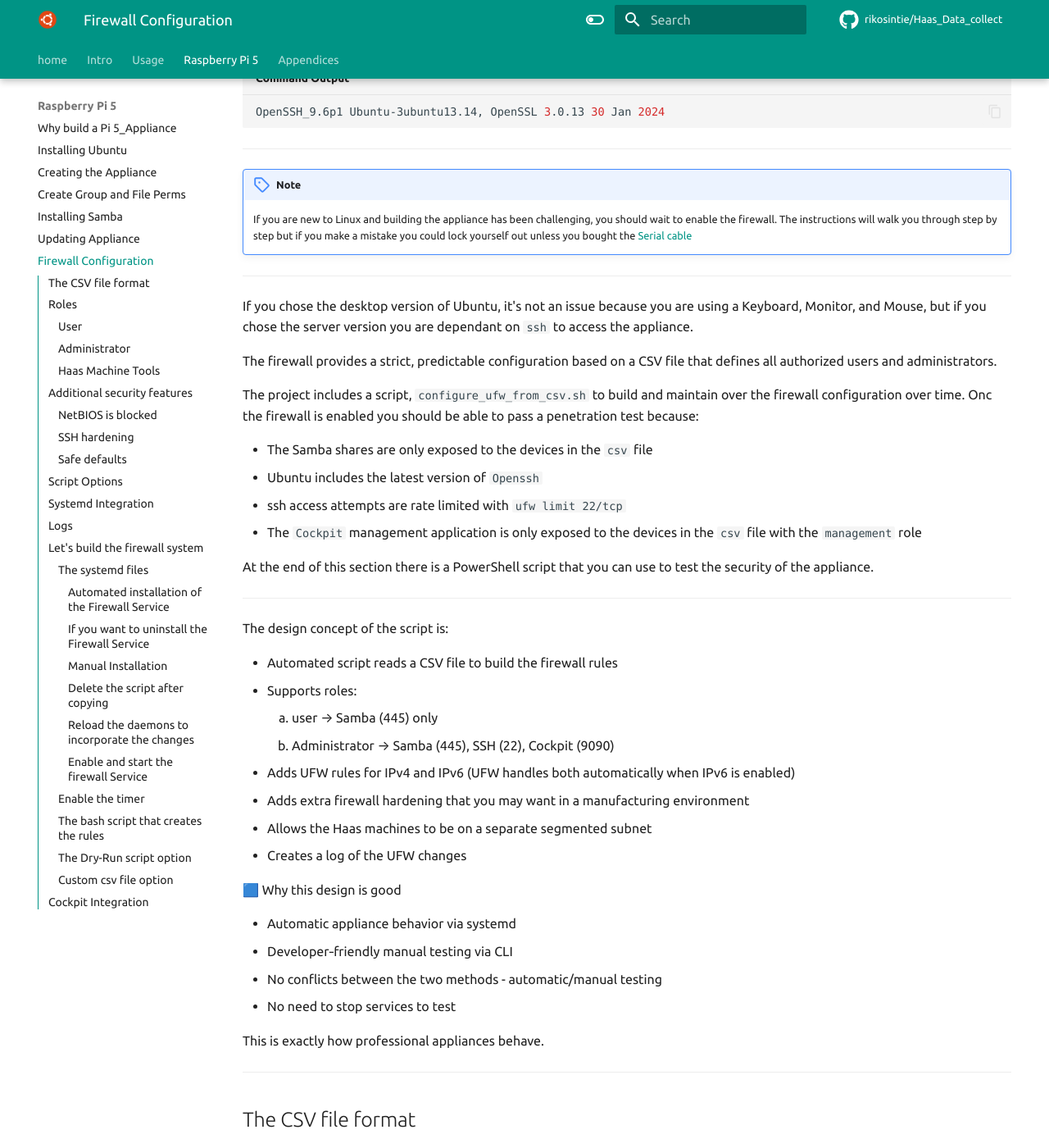
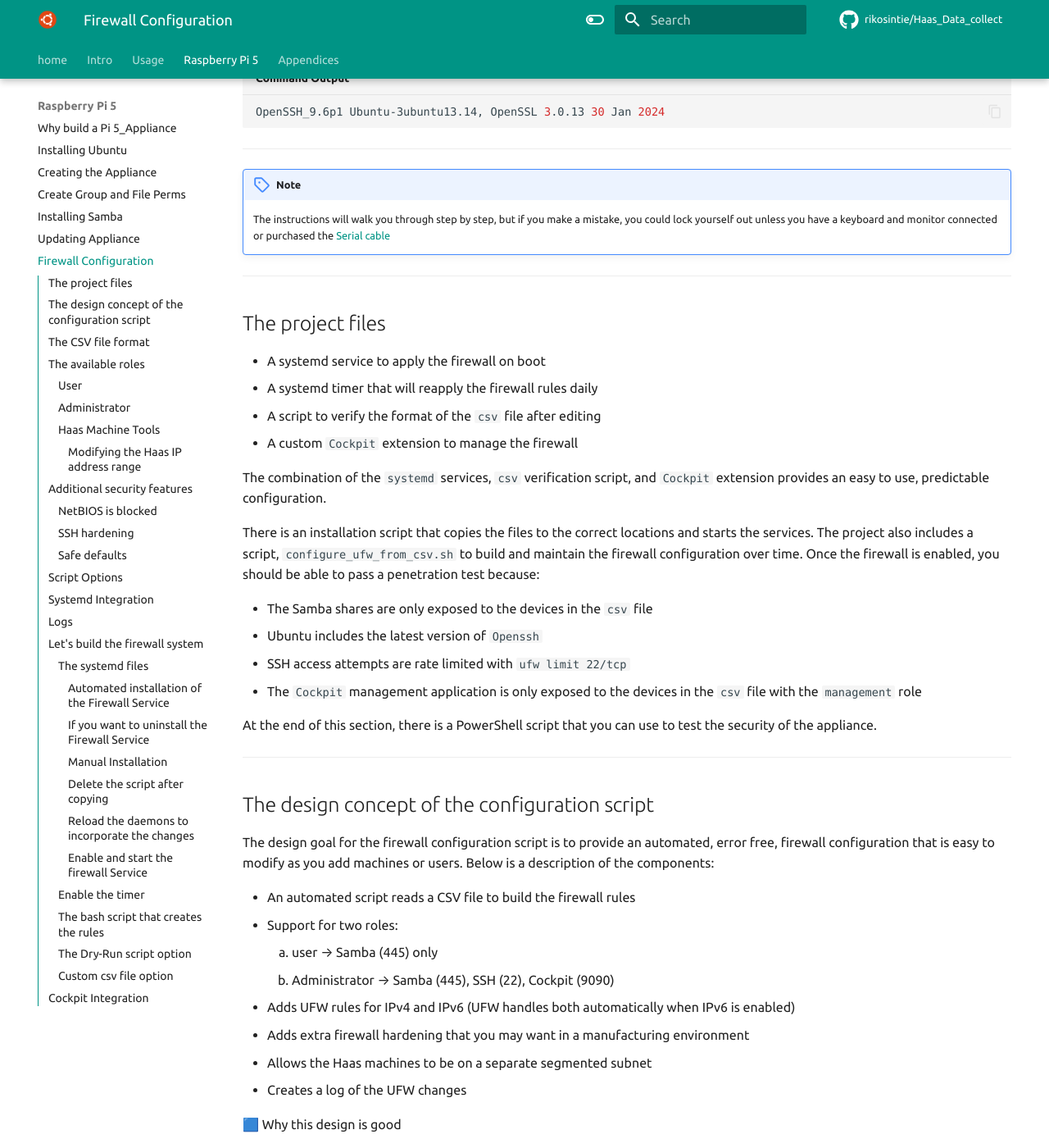
Before and after one commit to rikosintie/Haas_Data_collect, an MkDocs documentation site: the page built from docs/build_pi_5_appliance/firewall_configuration.md, in a window 1280 px wide and 1400 px high, scrolled down 1338 px. Shown: the whole window at 82% size. Built offline with MkDocs 1.6.1 and Material for MkDocs 9.7.7, drawn with Linux system fonts in a browser that asks for light colours; some web fonts are replaced; comment, search, counter and statistics services are not loaded; some of the changed text lies outside the part shown.

Commit message:
Git Title: Formatting
Git Description: Corrected formatting issues in firewall configuration
documentation.

````diff
--- a/docs/build_pi_5_appliance/firewall_configuration.md
+++ b/docs/build_pi_5_appliance/firewall_configuration.md
@@ -21,7 +21,7 @@
 - Samba Server share permissions
 - The Ubuntu Uncomplicated Firewall (UFW)
 
-Ubuntu 24.04 ships with OpenSSH 9.6 which has removed ssh-dss and made many other legacy protocols optional.You can verify the version using:
+Ubuntu 24.04 ships with OpenSSH 9.6, which has removed ssh-dss and made many other legacy protocols optional. You can verify the version using:
 
 ```bash  hl_lines='1'
 ssh -V
@@ -34,29 +34,36 @@
 ----------------------------------------------------------------
 
 !!! Note Enabling the firewall is optional
-    If you are new to Linux and building the appliance has been challenging, you should wait to enable the firewall. The instructions will walk you through step by step but if you make a mistake you could lock yourself out unless you bought the [Serial cable](why_pi_5_appliance.md/#usb-serial-cable-for-the-raspberry-pi-5)
+    The instructions will walk you through step by step, but if you make a mistake, you could lock yourself out unless you have a keyboard and monitor connected or purchased the [Serial cable](why_pi_5_appliance.md/#usb-serial-cable-for-the-raspberry-pi-5)
 
 ----------------------------------------------------------------
 
-If you chose the desktop version of Ubuntu, it's not an issue because you are using a Keyboard, Monitor, and Mouse, but if you chose the server version you are dependant on `ssh` to access the appliance.
+## The project files
 
-The firewall provides a strict, predictable configuration based on a CSV file that defines all authorized users and administrators.
+- A systemd service to apply the firewall on boot
+- A systemd timer that will reapply the firewall rules daily
+- A script to verify the format of the `csv` file after editing
+- A custom `Cockpit` extension to manage the firewall
 
-The project includes a script, `configure_ufw_from_csv.sh` to build and maintain over the firewall configuration over time. Onc the firewall is enabled you should be able to pass a penetration test because:
+The combination of the `systemd` services, `csv` verification script, and `Cockpit` extension provides an easy to use, predictable configuration.
+
+There is an installation script that copies the files to the correct locations and starts the services. The project also includes a script, `configure_ufw_from_csv.sh` to build and maintain the firewall configuration over time. Once the firewall is enabled, you should be able to pass a penetration test because:
 
 - The Samba shares are only exposed to the devices in the `csv` file
 - Ubuntu includes the latest version of `Openssh`
-- ssh access attempts are rate limited with  `ufw limit 22/tcp`
+- SSH access attempts are rate limited with  `ufw limit 22/tcp`
 - The `Cockpit` management application is only exposed to the devices in the `csv` file with the `management` role
 
-At the end of this section there is a PowerShell script that you can use to test the security of the appliance.
+At the end of this section, there is a PowerShell script that you can use to test the security of the appliance.
 
 ----------------------------------------------------------------
 
-The design concept of the script is:
+## The design concept of the configuration script
 
-- Automated script reads a CSV file to build the firewall rules
-- Supports roles:
+The design goal for the firewall configuration script is to provide an automated, error free, firewall configuration that is easy to modify as you add machines or users. Below is a description of the components:
+
+- An automated script reads a CSV file to build the firewall rules
+- Support for two roles:
      1. user → Samba (445) only
      2. Administrator → Samba (445), SSH (22), Cockpit (9090)
 - Adds UFW rules for IPv4 and IPv6 (UFW handles both automatically when IPv6 is enabled)
@@ -68,10 +75,8 @@
 
 - Automatic appliance behavior via systemd
 - Developer‑friendly manual testing via CLI
-- No conflicts between the two methods - automatic/manual testing
+- No conflicts between the two methods: automatic/manual testing
 - No need to stop services to test
-
-This is exactly how professional appliances behave.
 
 ----------------------------------------------------------------
 
@@ -92,7 +97,7 @@
 
 ----------------------------------------------------------------
 
-## Roles
+## The available roles
 
 ### User
 
@@ -106,18 +111,22 @@
 
 ### Haas Machine Tools
 
-All Haas CNC machines authenticate using the `haassvc` account. The script can create rules to allow the CNC controls access to Samba from a dedicated  subnet if your security policy requires segmentation.
+All Haas CNC machines authenticate using the `haassvc` account. The script can create rules to allow the CNC controls access to Samba from a dedicated subnet if your security policy requires segmentation.
 
 Haas machines (haassvc)
 
 - Allowed from HAAS_MACHINES_SUBNET_V4 (and optionally v6) to 445/tcp
 - You can narrow or expand that subnet as your manufacturing network dictates.
 
-In this example, the CNC machines are on `192.168.50.0/24`:
+In this example, the CNC machines are on `192.168.10.0/24`:
 
 ```text
-192.168.1.50/24 → port 445
+192.168.10.0/24 → port 445
 ```
+
+#### Modifying the Haas IP address range
+
+If your machine tools are on a dedicated subnet
 
 ----------------------------------------------------------------
 
@@ -215,9 +224,15 @@
 
 ### The systemd files
 
-In the root of the repository are the files needed to configure `systemd`. The is an installation script `install_haas_firewall.sh` that runs all of the commands below. If you want to fully understand how the firewall service works run the individual commands.
+In the root of the repository are the files needed to configure `systemd`. There is an installation script `install_haas_firewall.sh` that runs all of the commands below. If you want to fully understand how the firewall service works run the individual commands.
 
 #### Automated installation of the `Firewall Service`
+
+This script deletes `configure_ufw_from_csv.sh` after it copies it to `/usr/local/sbin/`. if you want to run it manually after the installation script use this command:
+
+```bash
+sudo /usr/local/sbin/configure_ufw_from_csv.sh
+```
 
 In the `Haas_Data_Collect` folder run the following:
 
````
Also changed, not shown: other parts of docs/build_pi_5_appliance/firewall_configuration.md (+3 -3 lines).
